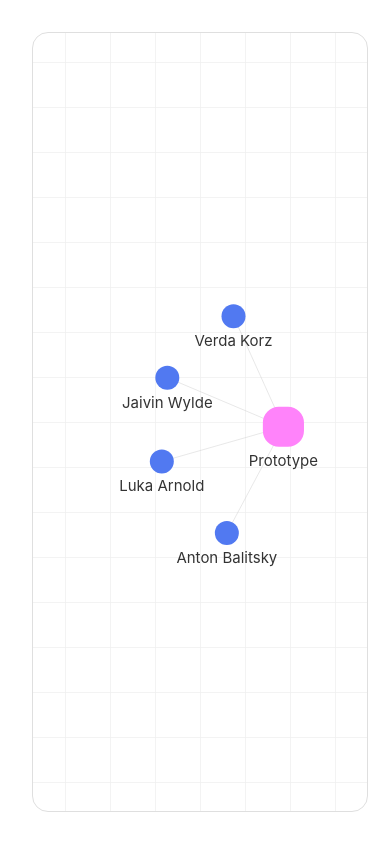
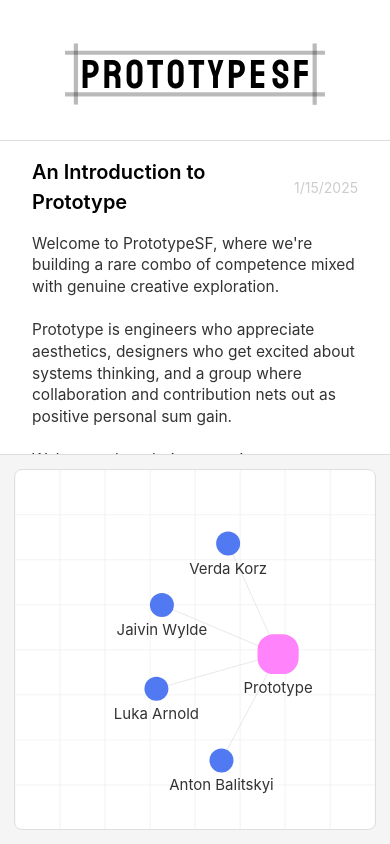
Before and after one commit to mudPi314/prototypesfweb, a React (Vite) app: page / in a window 390 px wide. Built offline with nearby package versions, Linux system fonts and the light colour scheme.

Commit message:
mobile, general styling improvements

```diff
--- a/src/App.jsx
+++ b/src/App.jsx
@@ -1,4 +1,4 @@
-import { useEffect, useRef } from 'react'
+import { useEffect, useRef, useState } from 'react'
 import * as d3 from 'd3'
 import {
   Panel,
@@ -29,14 +29,16 @@ If you're the type of person who finds equal satisfaction in optimizing systems
 This is an experiment in collaborative living where everyone levels up together. High agency, low drama/(high EQ), maximum potential for interesting objects to emerge.`,
     xLink: "https://twitter.com/prototypesf",
     specialLinkName: null,
-    specialLink: null
+    specialLink: null,
+    timestamp: "2025-01-15"
   },
   {
     name: "Embracing the Softness of Software",
     content: "Any sufficiently advanced technology is indistinguishable from magic. We're a community of creators who are passionate about building things that are useful, beautiful, and fun.",
     xLink: "https://twitter.com/prototypesf",
     specialLinkName: null,
-    specialLink: null
+    specialLink: null,
+    timestamp: "2025-01-15"
   }
 ]
 
@@ -46,16 +48,14 @@ const data = {
     { id: "Prototype", group: 3, type: "organization" },
     { id: "Luka Arnold", group: 2, type: "person" },
     { id: "Verda Korz", group: 2, type: "person" },
-    { id: "Anton Balitsky", group: 2, type: "person" },
+    { id: "Anton Balitskyi", group: 2, type: "person" },
     { id: "Jaivin Wylde", group: 2, type: "person" }
   ],
   links: [
     { source: "Luka Arnold", target: "Prototype" },
     { source: "Verda Korz", target: "Prototype" },
-    { source: "Anton Balitsky", target: "Prototype" },
+    { source: "Anton Balitskyi", target: "Prototype" },
     { source: "Jaivin Wylde", target: "Prototype" }
-
-
   ]
 }
 
@@ -74,6 +74,21 @@ const calculateNodeSize = (nodeId) => {
 
 function App() {
   const svgRef = useRef(null)
+  const [isVertical, setIsVertical] = useState(window.innerWidth < 768)
+  // Add state for panel size
+  const [mobileSize, setMobileSize] = useState(window.innerWidth)
+
+  // Update resize listener to also track width for mobile
+  useEffect(() => {
+    const handleResize = () => {
+      const width = window.innerWidth
+      setIsVertical(width < 768)
+      setMobileSize(width)
+    }
+
+    window.addEventListener('resize', handleResize)
+    return () => window.removeEventListener('resize', handleResize)
+  }, [])
 
   useEffect(() => {
     if (!svgRef.current) return
@@ -102,8 +117,9 @@ function App() {
     pattern.append("path")
       .attr("d", "M 30 0 L 0 0 0 30")
       .style("fill", "none")
-      .style("stroke", "#f0f0f0")
+      .style("stroke", "#efefef")
       .style("stroke-width", "1")
+      .attr("vector-effect", "non-scaling-stroke")
 
     // Create a container group for zoom
     const g = svg.append("g")
@@ -253,50 +269,67 @@ function App() {
       height: '100vh',
       display: 'flex',
       background: '#fff',
-      overflow: 'hidden' // Prevent page scroll
+      overflow: 'hidden'
     }}>
-      <PanelGroup direction="horizontal" style={{ width: '100%', height: '100%' }}>
-        <Panel defaultSize={40} minSize={30}>
+      <PanelGroup
+        direction={isVertical ? "vertical" : "horizontal"}
+        style={{ width: '100%', height: '100%' }}
+      >
+        <Panel
+          defaultSize={isVertical ? 70 : 40}
+          minSize={isVertical ? 20 : 30}
+        >
           <div style={{
             height: '100%',
             background: '#fff',
             overflowY: 'auto', // Allow scroll only in blog posts
-            padding: '2rem',
+            padding: '0rem',
           }}>
             <div style={{
               borderBottom: '1px solid #ddd',
-              paddingBottom: '1.5rem',
-              marginBottom: '2rem',
+              paddingTop: '1.5rem',
+              paddingBottom: '1rem',
+              marginBottom: '1rem',
               display: 'flex',
               justifyContent: 'center',
               alignItems: 'center',
-              minHeight: '120px'
+              minHeight: '100px'
             }}>
               <img
                 src={logo}
                 alt="Prototype SF"
                 style={{
-                  width: '75%',
-                  minWidth: '240px',
-                  maxWidth: '420px',
+                  width: '260px',
                   margin: 0
                 }}
               />
             </div>
-
             {posts.map((post, index) => (
               <div key={index}>
-                <div style={{ marginBottom: '3rem' }}>
-                  <h2 style={{
-                    fontSize: '20px',
-                    fontWeight: '600',
-                    marginBottom: '0.75rem',
-                    color: '#000'
+                <div style={{ marginBottom: '3rem', paddingLeft: '2rem', paddingRight: '2rem' }}>
+                  <div style={{
+                    display: 'flex',
+                    justifyContent: 'space-between',
+                    alignItems: 'center',
+                    marginBottom: '0.75rem'
                   }}>
-                    {post.name}
-                  </h2>
+                    <h2 style={{
+                      fontSize: '20px',
+                      fontWeight: '600',
+                      color: '#000',
+                      margin: 0
+                    }}>
+                      {post.name}
+                    </h2>
+                    <span style={{
+                      fontSize: '14px',
+                      color: '#ccc'
+                    }}>
+                      {new Date(post.timestamp).toLocaleDateString()}
+                    </span>
+                  </div>
                   <p style={{
-                    fontSize: '14px',
+                    fontSize: '15.5px',
                     lineHeight: '1.4',
                     color: '#333',
                     marginBottom: '1rem',
@@ -332,25 +365,32 @@ function App() {
         </Panel>
 
         <PanelResizeHandle style={{
-          width: '1px',
+          width: isVertical ? '100%' : '1px',
+          height: isVertical ? '1px' : '100%',
           background: '#ddd',
-          cursor: 'col-resize'
+          cursor: isVertical ? 'row-resize' : 'col-resize'
         }} />
 
-        <Panel defaultSize={60} style={{ background: '#fff', minWidth: '400px',}}>
+        <Panel
+          defaultSize={60}
+          style={{
+            background: '#fff',
+            minWidth: isVertical ? 'auto' : '400px'
+          }}
+        >
           <div style={{
-            padding: '2rem',
+            padding: '0.9rem',
             height: '100%',
             width: '100%',
             boxSizing: 'border-box',
             display: 'flex',
-            background: '#fff'
+            background: '#f5f5f5'
           }}>
             <div
               style={{
                 flexGrow: 1,
                 position: 'relative',
-                borderRadius: '16px',
+                borderRadius: '8px',
                 overflow: 'hidden',
                 border: '1px solid #dfdfdf',
                 background: '#fff'
```
Also changed, not shown: src/components/Post.jsx (added, +9 -0 lines), src/assets/logo.svg.
